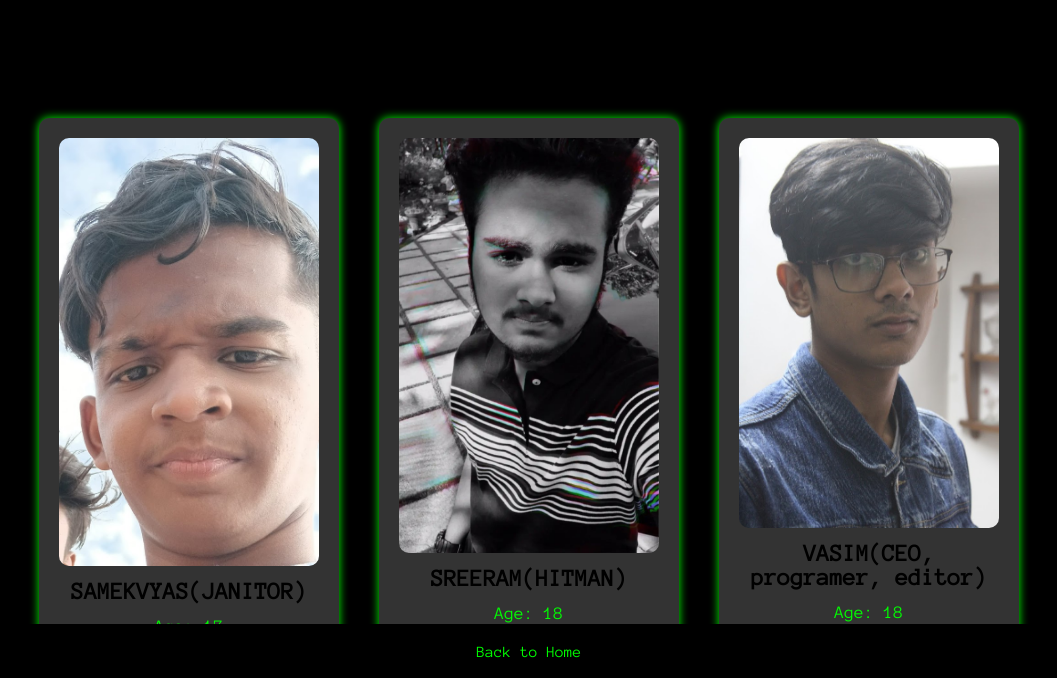
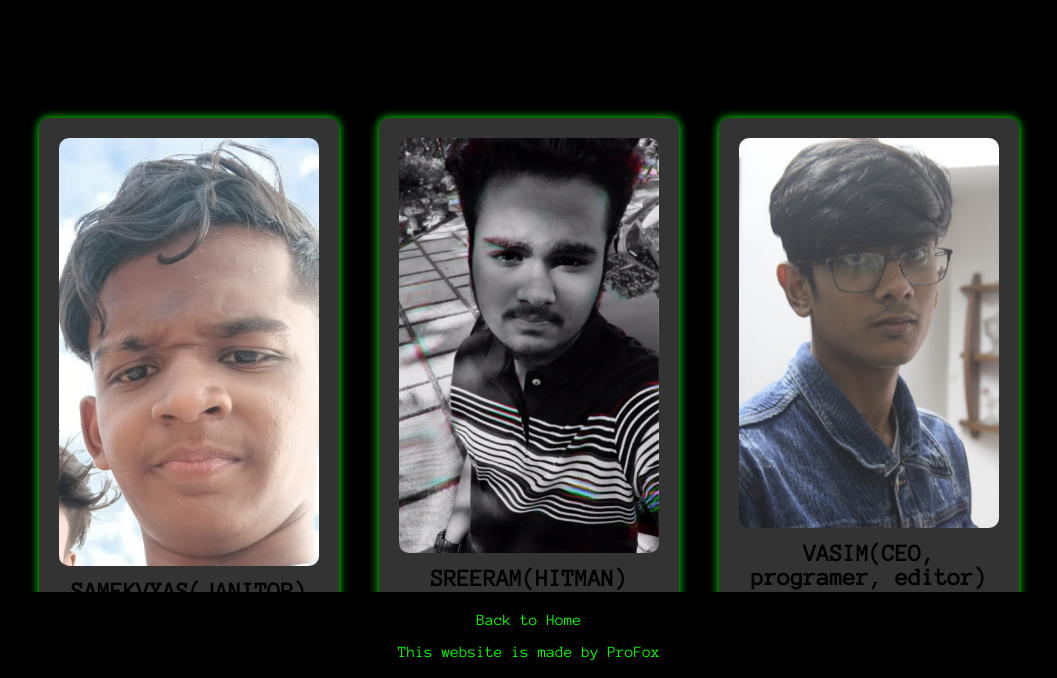
Before and after one commit to thepr0fox/offical-dgb-website, a plain HTML site: page dgb.html in a window 1280 px wide. Shown: the part 120-798 px from the top of the page, without its empty margins (111-1168 px from the left). Drawn offline with Linux system fonts and the light colour scheme.

Commit message:
Update dgb.html

```diff
--- a/dgb.html
+++ b/dgb.html
@@ -106,7 +106,8 @@
 	</section>
 
 	<footer>
-		<a href="index.html">Back to Home</a>
+		<a href="index.html">Back to Home</a><br><br>
+                This website is made by <a href="https://github.com/thepr0fox/">ProFox</a>
 	</footer>
 
 </body>
```
